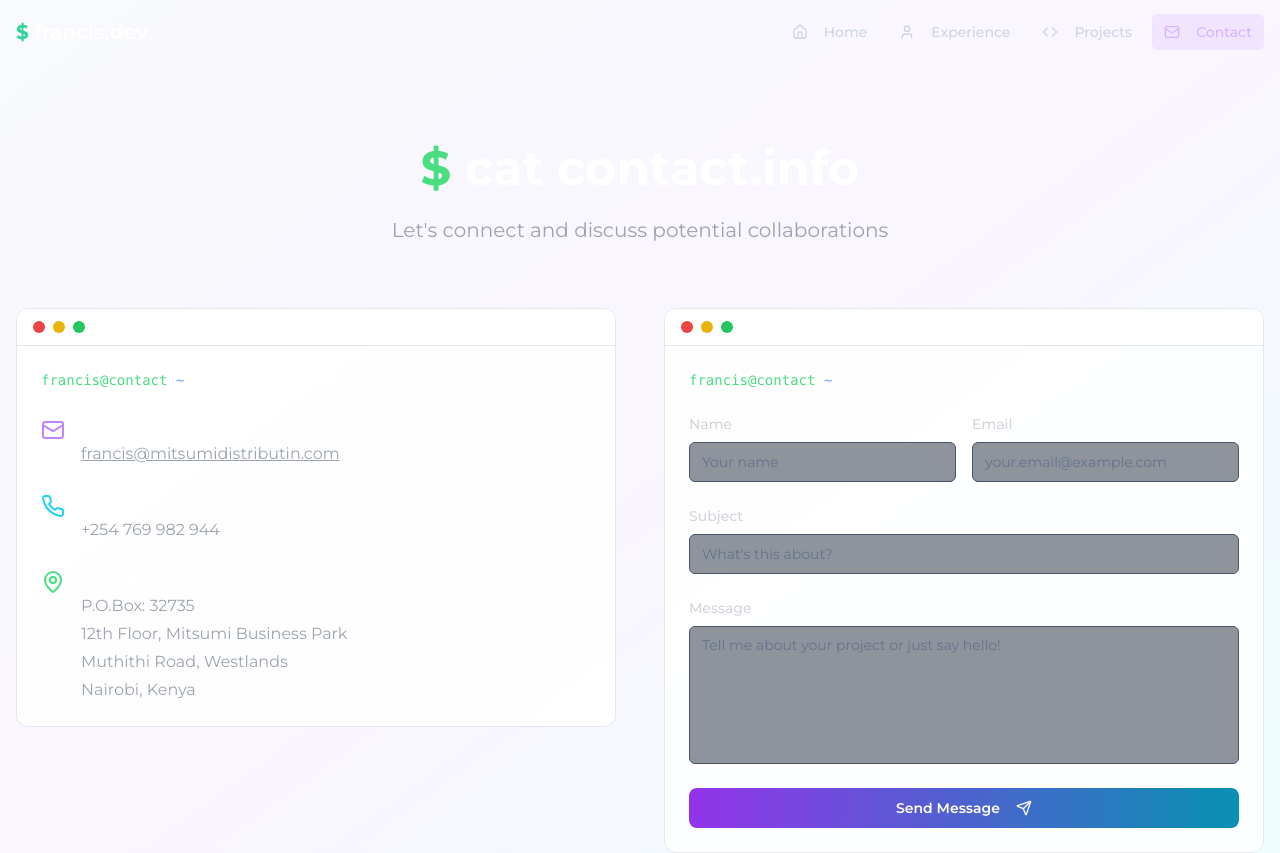
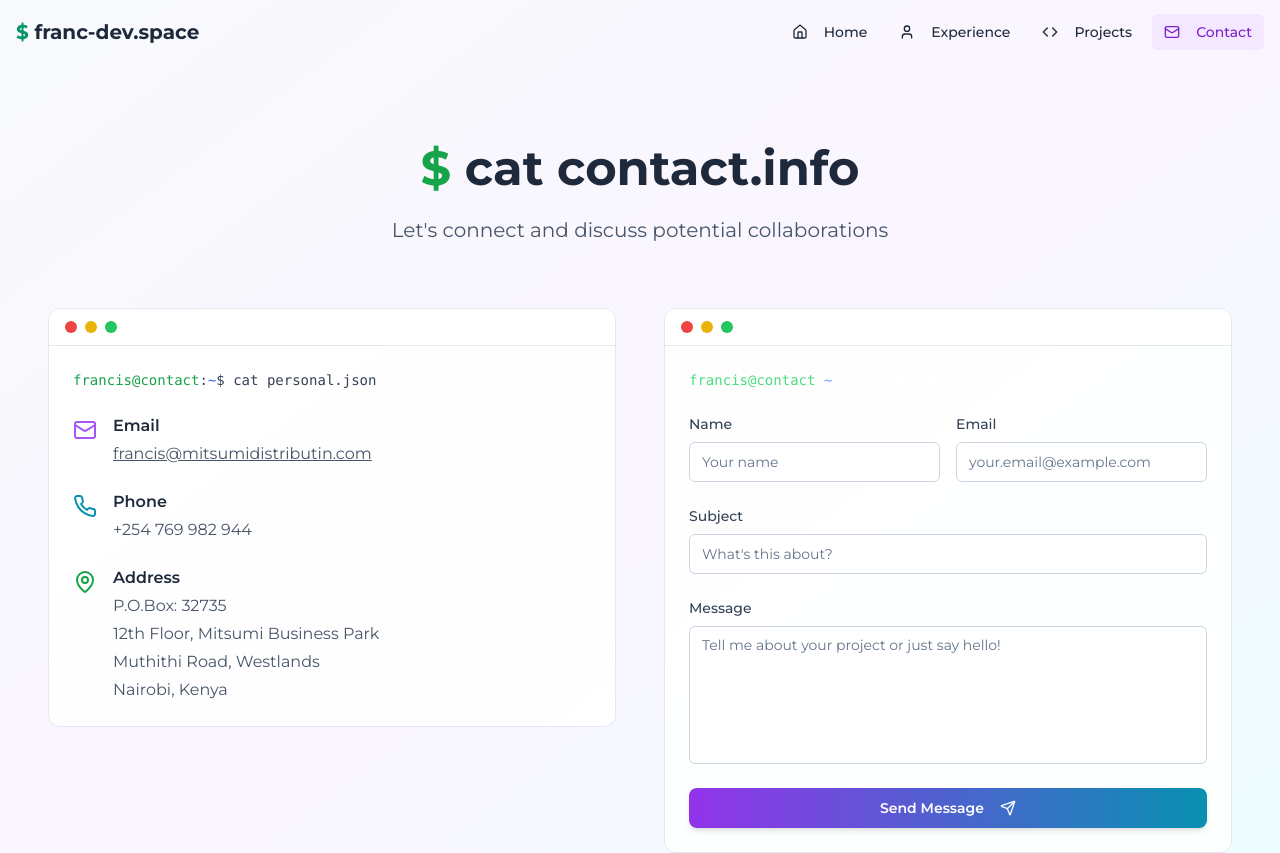
Before and after one commit to Francis-Mwaniki/mr-Left, a Next.js app: page /contact in a window 1280 px wide. Shown: the top 853 px of the page. Built offline with nearby package versions, Linux system fonts and the light colour scheme.

Commit message:
newly polished UI using terminal and UI

```diff
--- a/app/contact/page.tsx
+++ b/app/contact/page.tsx
@@ -43,14 +43,14 @@ export default function ContactPage() {
   }
 
   return (
-    <div className="min-h-screen bg-gradient-to-br from-slate-50 via-purple-50 to-cyan-50 pt-16">
+    <div className="min-h-screen bg-gradient-to-br from-slate-50 via-purple-50 to-cyan-50 pt-16 pb-8 px-2 md:px-8">
       <div className="container mx-auto px-4 py-20">
         <AnimatedSection>
           <div className="text-center mb-16">
-            <h1 className="text-4xl md:text-5xl font-bold text-white mb-6">
-              <span className="text-green-400">$</span> cat contact.info
+            <h1 className="text-4xl md:text-5xl font-bold text-slate-800 mb-6">
+              <span className="text-green-600">$</span> cat contact.info
             </h1>
-            <p className="text-xl text-gray-400 max-w-2xl mx-auto">
+            <p className="text-xl text-slate-600 max-w-2xl mx-auto">
               Let's connect and discuss potential collaborations
             </p>
           </div>
@@ -61,34 +61,34 @@ export default function ContactPage() {
           <AnimatedSection delay={0.1}>
             <TerminalCard>
               <div className="font-mono text-sm mb-6">
-                <span className="text-green-400">francis@contact</span>
-                <span className="text-white">:</span>
-                <span className="text-blue-400">~</span>
-                <span className="text-white">$ cat personal.json</span>
+                <span className="text-green-600">francis@contact</span>
+                <span className="text-slate-700">:</span>
+                <span className="text-blue-600">~</span>
+                <span className="text-slate-700">$ cat personal.json</span>
               </div>
 
               <div className="space-y-6">
                 <div className="flex items-start space-x-4">
-                  <Mail className="h-6 w-6 text-purple-400 mt-1 flex-shrink-0" />
+                  <Mail className="h-6 w-6 text-purple-500 mt-1 flex-shrink-0" />
                   <div>
-                    <h3 className="text-white font-semibold mb-1">Email</h3>
-                    <p className="text-gray-400"><a href="mailto:francis@mitsumidistributin.com" className="underline">francis@mitsumidistributin.com</a></p>
+                    <h3 className="text-slate-800 font-semibold mb-1">Email</h3>
+                    <p className="text-slate-600"><a href="mailto:francis@mitsumidistributin.com" className="underline">francis@mitsumidistributin.com</a></p>
                   </div>
                 </div>
 
                 <div className="flex items-start space-x-4">
-                  <Phone className="h-6 w-6 text-cyan-400 mt-1 flex-shrink-0" />
+                  <Phone className="h-6 w-6 text-cyan-600 mt-1 flex-shrink-0" />
                   <div>
-                    <h3 className="text-white font-semibold mb-1">Phone</h3>
-                    <p className="text-gray-400">+254 769 982 944</p>
+                    <h3 className="text-slate-800 font-semibold mb-1">Phone</h3>
+                    <p className="text-slate-600">+254 769 982 944</p>
                   </div>
                 </div>
 
                 <div className="flex items-start space-x-4">
-                  <MapPin className="h-6 w-6 text-green-400 mt-1 flex-shrink-0" />
+                  <MapPin className="h-6 w-6 text-green-600 mt-1 flex-shrink-0" />
                   <div>
-                    <h3 className="text-white font-semibold mb-1">Address</h3>
-                    <div className="text-gray-400 space-y-1">
+                    <h3 className="text-slate-800 font-semibold mb-1">Address</h3>
+                    <div className="text-slate-600 space-y-1">
                       <p>P.O.Box: 32735</p>
                       <p>12th Floor, Mitsumi Business Park</p>
                       <p>Muthithi Road, Westlands</p>
@@ -113,7 +113,7 @@ export default function ContactPage() {
               <form action={handleFormAction} className="space-y-6">
                 <div className="grid md:grid-cols-2 gap-4">
                   <div>
-                    <label htmlFor="name" className="block text-sm font-medium text-gray-300 mb-2">
+                    <label htmlFor="name" className="block text-sm font-medium text-slate-700 mb-2">
                       Name
                     </label>
                     <Input
@@ -122,13 +122,13 @@ export default function ContactPage() {
                       value={formData.name}
                       onChange={handleChange}
                       required
-                      className="bg-slate-800/50 border-slate-600 text-white placeholder-gray-400 focus:border-purple-500"
+                      className="bg-white border-slate-300 text-slate-800 placeholder-slate-400 focus:border-purple-500"
                       placeholder="Your name"
                     />
                   </div>
 
                   <div>
-                    <label htmlFor="email" className="block text-sm font-medium text-gray-300 mb-2">
+                    <label htmlFor="email" className="block text-sm font-medium text-slate-700 mb-2">
                       Email
                     </label>
                     <Input
@@ -138,14 +138,14 @@ export default function ContactPage() {
                       value={formData.email}
                       onChange={handleChange}
                       required
-                      className="bg-slate-800/50 border-slate-600 text-white placeholder-gray-400 focus:border-purple-500"
+                      className="bg-white border-slate-300 text-slate-800 placeholder-slate-400 focus:border-purple-500"
                       placeholder="your.email@example.com"
                     />
                   </div>
                 </div>
 
                 <div>
-                  <label htmlFor="subject" className="block text-sm font-medium text-gray-300 mb-2">
+                  <label htmlFor="subject" className="block text-sm font-medium text-slate-700 mb-2">
                     Subject
                   </label>
                   <Input
@@ -154,13 +154,13 @@ export default function ContactPage() {
                     value={formData.subject}
                     onChange={handleChange}
                     required
-                    className="bg-slate-800/50 border-slate-600 text-white placeholder-gray-400 focus:border-purple-500"
+                    className="bg-white border-slate-300 text-slate-800 placeholder-slate-400 focus:border-purple-500"
                     placeholder="What's this about?"
                   />
                 </div>
 
                 <div>
-                  <label htmlFor="message" className="block text-sm font-medium text-gray-300 mb-2">
+                  <label htmlFor="message" className="block text-sm font-medium text-slate-700 mb-2">
                     Message
                   </label>
                   <Textarea
@@ -170,20 +170,29 @@ export default function ContactPage() {
                     onChange={handleChange}
                     required
                     rows={6}
-                    className="bg-slate-800/50 border-slate-600 text-white placeholder-gray-400 focus:border-purple-500 resize-none"
+                    className="bg-white border-slate-300 text-slate-800 placeholder-slate-400 focus:border-purple-500 resize-none"
                     placeholder="Tell me about your project or just say hello!"
                   />
                 </div>
 
                 <Button
                   type="submit"
-                  className="w-full bg-gradient-to-r from-purple-600 to-cyan-600 hover:from-purple-700 hover:to-cyan-700 text-white font-semibold py-3 rounded-lg transition-all duration-300 transform hover:scale-105"
+                  className="w-full bg-gradient-to-r from-purple-600 to-cyan-600 hover:from-purple-700 hover:to-cyan-700 text-white font-semibold py-3 rounded-lg transition-all duration-300 mt-4 px-4 shadow-md flex items-center justify-center gap-2"
                   disabled={loading}
                 >
                   {loading ? (
-                    <span className="flex items-center justify-center"><svg className="animate-spin h-4 w-4 mr-2 text-white" xmlns="http://www.w3.org/2000/svg" fill="none" viewBox="0 0 24 24"><circle className="opacity-25" cx="12" cy="12" r="10" stroke="currentColor" strokeWidth="4"></circle><path className="opacity-75" fill="currentColor" d="M4 12a8 8 0 018-8v8z"></path></svg>Processing...</span>
+                    <>
+                      <svg className="animate-spin h-5 w-5 mr-2 text-white" xmlns="http://www.w3.org/2000/svg" fill="none" viewBox="0 0 24 24">
+                        <circle className="opacity-25" cx="12" cy="12" r="10" stroke="currentColor" strokeWidth="4"></circle>
+                        <path className="opacity-75" fill="currentColor" d="M4 12a8 8 0 018-8v8z"></path>
+                      </svg>
+                      Sending...
+                    </>
                   ) : (
-                    <>Send Message<Send className="ml-2 h-4 w-4" /></>
+                    <>
+                      Send Message
+                      <Send className="ml-2 h-4 w-4" />
+                    </>
                   )}
                 </Button>
               </form>
--- a/components/global-navigation.tsx
+++ b/components/global-navigation.tsx
@@ -55,10 +55,10 @@ export function GlobalNavigation() {
             <Link
               href="/"
               className={`text-xl font-bold transition-colors ${
-                isScrolled ? "text-slate-800 hover:text-purple-600" : "text-white hover:text-purple-300"
+                isScrolled ? "text-slate-800 hover:text-purple-600" : "text-slate-800 hover:text-purple-600"
               }`}
             >
-              <span className={isScrolled ? "text-emerald-600" : "text-emerald-400"}>$</span> francis.dev
+              <span className={isScrolled ? "text-emerald-600" : "text-emerald-600"}>$</span> franc-dev.space
             </Link>
 
             {/* Desktop Menu */}
@@ -74,11 +74,11 @@ export function GlobalNavigation() {
                       size="sm"
                       className={`transition-all ${
                         isScrolled
-                          ? `text-slate-600 hover:text-slate-800 hover:bg-slate-100 ${
-                              isActive ? "text-purple-600 bg-purple-50" : ""
+                          ? `text-slate-700 hover:text-purple-700 hover:bg-purple-100/60 ${
+                              isActive ? "text-purple-700 bg-purple-100" : ""
                             }`
-                          : `text-slate-300 hover:text-white hover:bg-white/10 ${
-                              isActive ? "text-purple-300 bg-purple-500/10" : ""
+                          : `text-slate-800 hover:text-purple-700 hover:bg-purple-100/60 ${
+                              isActive ? "text-purple-700 bg-purple-100" : ""
                             }`
                       }`}
                     >
@@ -95,7 +95,7 @@ export function GlobalNavigation() {
               variant="ghost"
               size="icon"
               className={`md:hidden transition-colors ${
-                isScrolled ? "text-slate-800 hover:bg-slate-100" : "text-white hover:bg-white/10"
+                isScrolled ? "text-slate-800 hover:bg-slate-100" : "text-slate-800 hover:bg-slate-100"
               }`}
               onClick={() => setIsMobileMenuOpen(!isMobileMenuOpen)}
             >
@@ -125,11 +125,11 @@ export function GlobalNavigation() {
                         variant="ghost"
                         className={`w-full justify-start transition-all ${
                           isScrolled
-                            ? `text-slate-600 hover:text-slate-800 hover:bg-slate-100 ${
-                                isActive ? "text-purple-600 bg-purple-50" : ""
+                            ? `text-slate-700 hover:text-purple-700 hover:bg-purple-100/60 ${
+                                isActive ? "text-purple-700 bg-purple-100" : ""
                               }`
-                            : `text-slate-300 hover:text-white hover:bg-white/10 ${
-                                isActive ? "text-purple-300 bg-purple-500/10" : ""
+                            : `text-slate-800 hover:text-purple-700 hover:bg-purple-100/60 ${
+                                isActive ? "text-purple-700 bg-purple-100" : ""
                               }`
                         }`}
                       >
@@ -156,17 +156,17 @@ export function GlobalNavigation() {
           // Dispatch custom event to notify the home page
           window.dispatchEvent(new CustomEvent("modeToggle", { detail: { isTerminalMode: !isTerminalMode } }))
         }}
-        className="bg-slate-800/90 backdrop-blur-md border border-slate-600/50 hover:bg-slate-700/90 text-white shadow-lg transition-all duration-200 hover:scale-105"
+        className="bg-white/90 backdrop-blur-md border border-slate-200 hover:bg-purple-100 text-slate-800 shadow-lg transition-all duration-200 hover:scale-105"
         size="sm"
       >
         {isTerminalMode ? (
           <>
-            <Layout className="h-4 w-4 mr-2" />
+            <Layout className="h-4 w-4 mr-2 text-purple-700" />
             UI Mode
           </>
         ) : (
           <>
-            <Terminal className="h-4 w-4 mr-2" />
+            <Terminal className="h-4 w-4 mr-2 text-emerald-600" />
             Terminal
           </>
         )}
--- a/components/navigation.tsx
+++ b/components/navigation.tsx
@@ -24,7 +24,7 @@ export function Navigation() {
         <div className="container mx-auto px-4">
           <div className="flex items-center justify-between h-14">
             <Link href="/" className="text-lg font-bold text-white">
-              <span className="text-green-400">$</span> francis.dev
+              <span className="text-green-400">$</span>
             </Link>
 
             {/* Desktop Menu */}
--- a/components/regular-ui.tsx
+++ b/components/regular-ui.tsx
@@ -32,8 +32,8 @@ export function RegularUI() {
             <div className="text-base md:text-lg text-slate-600 mb-6 font-mono">
               <span className="text-emerald-600">$</span> whoami
               <br />
-              <span className="text-purple-600">Software Engineer</span> &{" "}
-              <span className="text-cyan-600">Full Stack Developer</span>
+              <span className="text-purple-700">Software Engineer</span> &{" "}
+              <span className="text-cyan-700">Full Stack Developer</span>
             </div>
 
             <p className="text-sm text-slate-600 max-w-xl mx-auto mb-8 leading-relaxed">
```
Also changed, not shown: app/experience/page.tsx (+18 -16 lines), app/projects/page.tsx (+14 -12 lines), components/project-card.tsx (+12 -12 lines).
